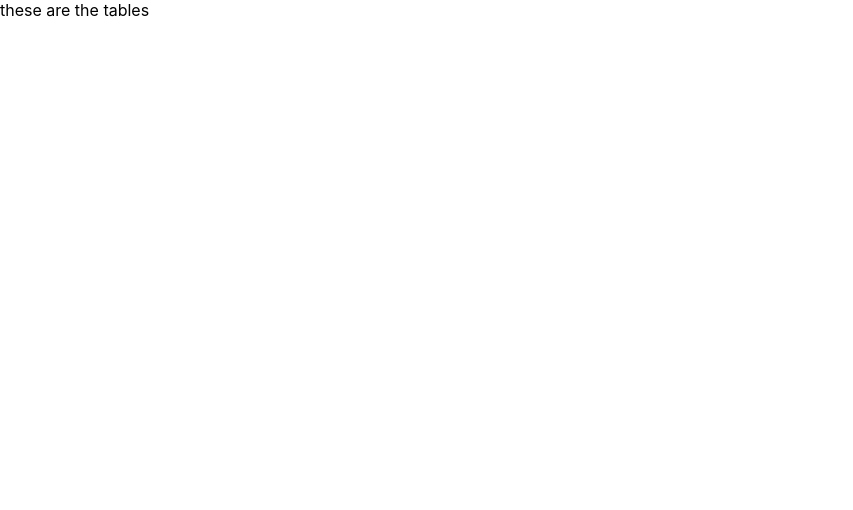
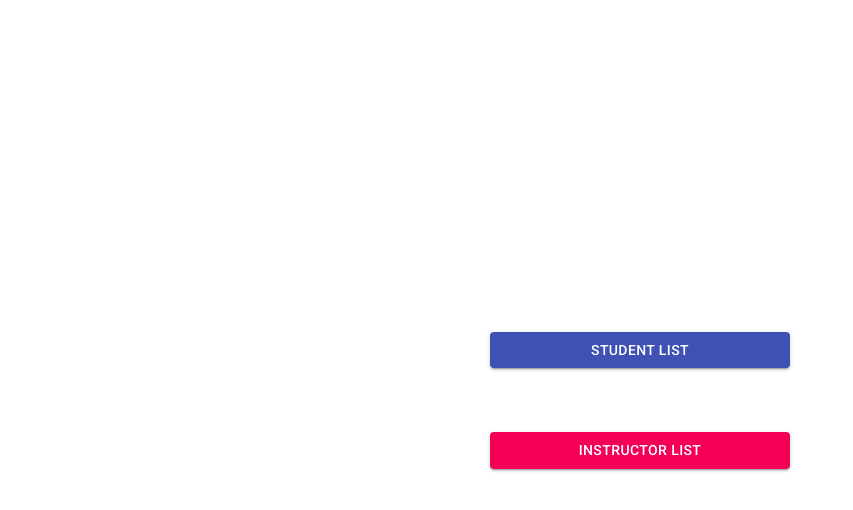
Before and after one commit to sinamoraddar/databaseLabProject, a React (Create React App) app in the folder dblabproject-client/: page / in a window 1280 px wide. Shown: the top 510 px of the page, without its empty margins (0-853 px from the left). Built offline with nearby package versions, Linux system fonts and the light colour scheme.

Commit message:
add some styles to the lists

```diff
--- a/dblabproject-client/src/pages/Home/Home.js
+++ b/dblabproject-client/src/pages/Home/Home.js
@@ -1,5 +1,5 @@
 import React, { useEffect, useState } from "react";
-import Axios from "axios";
+import Button from "@material-ui/core/Button";
 import { Link } from "react-router-dom";
 import { axiosInstance } from "../../api/axiosConfiguration";
 import styles from "./Home.module.scss";
@@ -18,12 +18,16 @@ const Home = () => {
   }, []);
   return (
     <div className={styles.home}>
-      these are the tables
-      {tableList.map((table) => (
-        <Link to={`/tables/${table}`} key={table}>
-          {table}
-        </Link>
-      ))}
+      <Link to={`/tables/student`}>
+        <Button variant="contained" color="primary">
+          student list
+        </Button>
+      </Link>
+      <Link to={`/tables/instructor`}>
+        <Button variant="contained" color="secondary">
+          instructor list
+        </Button>
+      </Link>
     </div>
   );
 };
--- a/dblabproject-client/src/pages/Home/Home.module.scss
+++ b/dblabproject-client/src/pages/Home/Home.module.scss
@@ -1,4 +1,19 @@
 .home {
   display: flex;
   flex-direction: column;
+  align-items: center;
+  justify-content: center;
+  min-height: 100vh;
+  :global {
+    .MuiButton-contained {
+      width: 100%;
+    }
+  }
+  a {
+    width: 80%;
+    max-width: 300px;
+    text-decoration: none;
+    color: white;
+    margin: 2em 0;
+  }
 }
--- a/dblabproject-client/src/pages/TablePage/TablePage.js
+++ b/dblabproject-client/src/pages/TablePage/TablePage.js
@@ -1,7 +1,15 @@
 import React, { useEffect, useState } from "react";
 import { useParams, Link } from "react-router-dom";
-import Axios from "axios";
 import { axiosInstance } from "../../api/axiosConfiguration";
+import Table from "@material-ui/core/Table";
+import TableBody from "@material-ui/core/TableBody";
+import TableCell from "@material-ui/core/TableCell";
+import TableContainer from "@material-ui/core/TableContainer";
+import TableHead from "@material-ui/core/TableHead";
+import TableRow from "@material-ui/core/TableRow";
+import Paper from "@material-ui/core/Paper";
+import styles from "./TablePage.module.scss";
+import { Button } from "@material-ui/core";
 
 const TablePage = () => {
   const { table } = useParams();
@@ -16,33 +24,41 @@ const TablePage = () => {
       .catch((error) => console.log(error));
   }, [table]);
   return (
-    <div>
-      <h1>{table}</h1>
+    <div className={styles.tablePage}>
+      <header>
+        <h1>{table} list</h1>
+        <Link to="/">
+          <Button variant="contained" color="secondary">
+            Go Home{" "}
+          </Button>
+        </Link>
+      </header>
       {tableInfo.length > 0 ? (
-        <table>
-          <thead>
-            <tr>
+        <TableContainer component={Paper}>
+          <Table aria-label="simple table">
+            <TableHead>
+              <TableRow>
                 {Object.keys(tableInfo[0]).map((key) => (
-                <th key={key}>{key}</th>
+                  <TableCell key={key}>{key}</TableCell>
                 ))}
-            </tr>
-          </thead>
-          <tbody>
+              </TableRow>
+            </TableHead>
+            <TableBody>
               {tableInfo.map((item, index) => {
                 return (
-                <tr key={index}>
+                  <TableRow key={index}>
                     {Object.values(item).map((element) => (
-                    <td key={element}>{element}</td>
+                      <TableCell key={element}>{element}</TableCell>
                     ))}
-                </tr>
+                  </TableRow>
                 );
               })}
-          </tbody>
-        </table>
+            </TableBody>
+          </Table>
+        </TableContainer>
       ) : (
         "looks like this table is empty"
       )}
-      <Link to="/">Go Home</Link>
     </div>
   );
 };
--- /dev/null
+++ b/dblabproject-client/src/pages/TablePage/TablePage.module.scss
@@ -0,0 +1,28 @@
+.tablePage {
+  display: flex;
+  flex-direction: column;
+  justify-content: flex-start;
+  align-items: center;
+  header {
+    display: flex;
+    justify-content: space-between;
+    align-items: center;
+    a {
+      text-decoration: none;
+    }
+    margin: 2em 0;
+  }
+  > div,
+  header {
+    width: 70%;
+  }
+  > div {
+    margin-bottom: 5em;
+    thead {
+      background-color: rgba(99, 86, 86, 0.514);
+    }
+    tr:nth-of-type(2n) {
+      background-color: rgba(99, 86, 86, 0.214);
+    }
+  }
+}
```
Also changed, not shown: 1 other file (tests, documents, lock files or other folders). Lines whose indentation alone changed are shown as unchanged.
